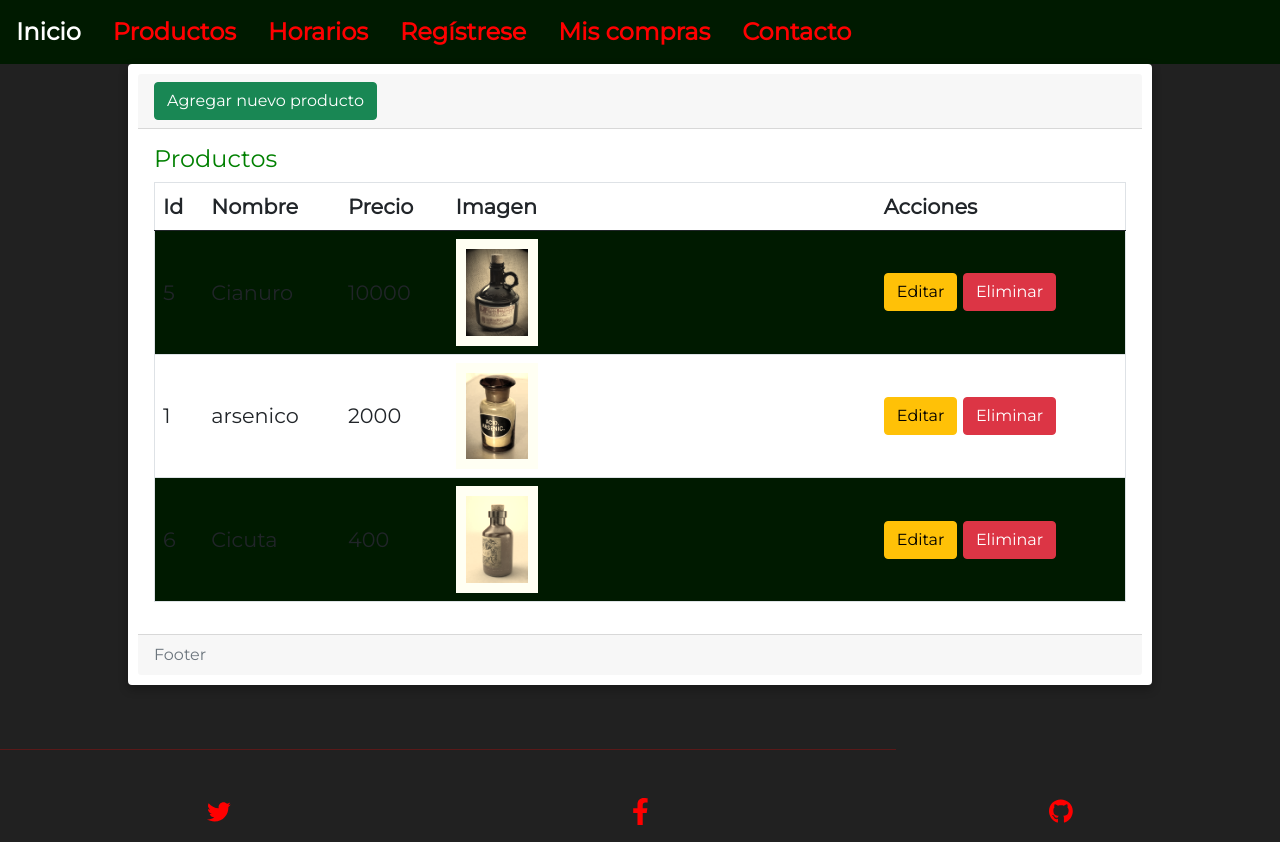
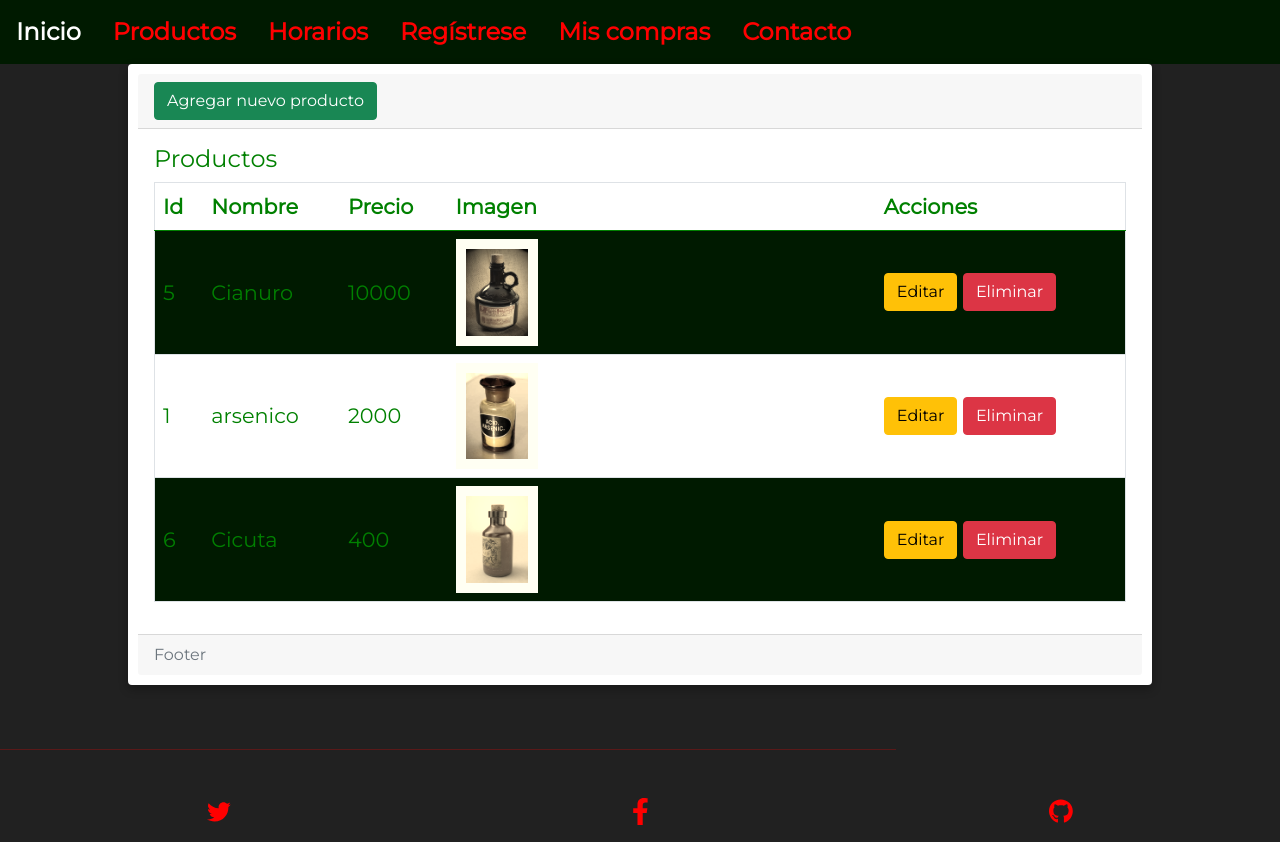
Before and after one commit to martindipeco/05-farmacia-poison-app, a Django app: page /catalog/listado in a window 1280 px wide. Shown: the top 842 px of the page. Run offline with Django 4.2, Linux system fonts and the light colour scheme; data comes from the database, SQL or seed files in the repository.

Commit message:
Update listado.html
Override bootstrap font color in .table

```diff
--- a/locallibrary/catalog/templates/listado.html
+++ b/locallibrary/catalog/templates/listado.html
@@ -8,7 +8,7 @@
             </div>
             <div class="card-body">
                 <h4 class="card-title">Productos</h4>
-                <table class="table">
+                <table class="table" style="color:green">
                     <thead>
                         <tr>
                             <th>Id</th>
```
